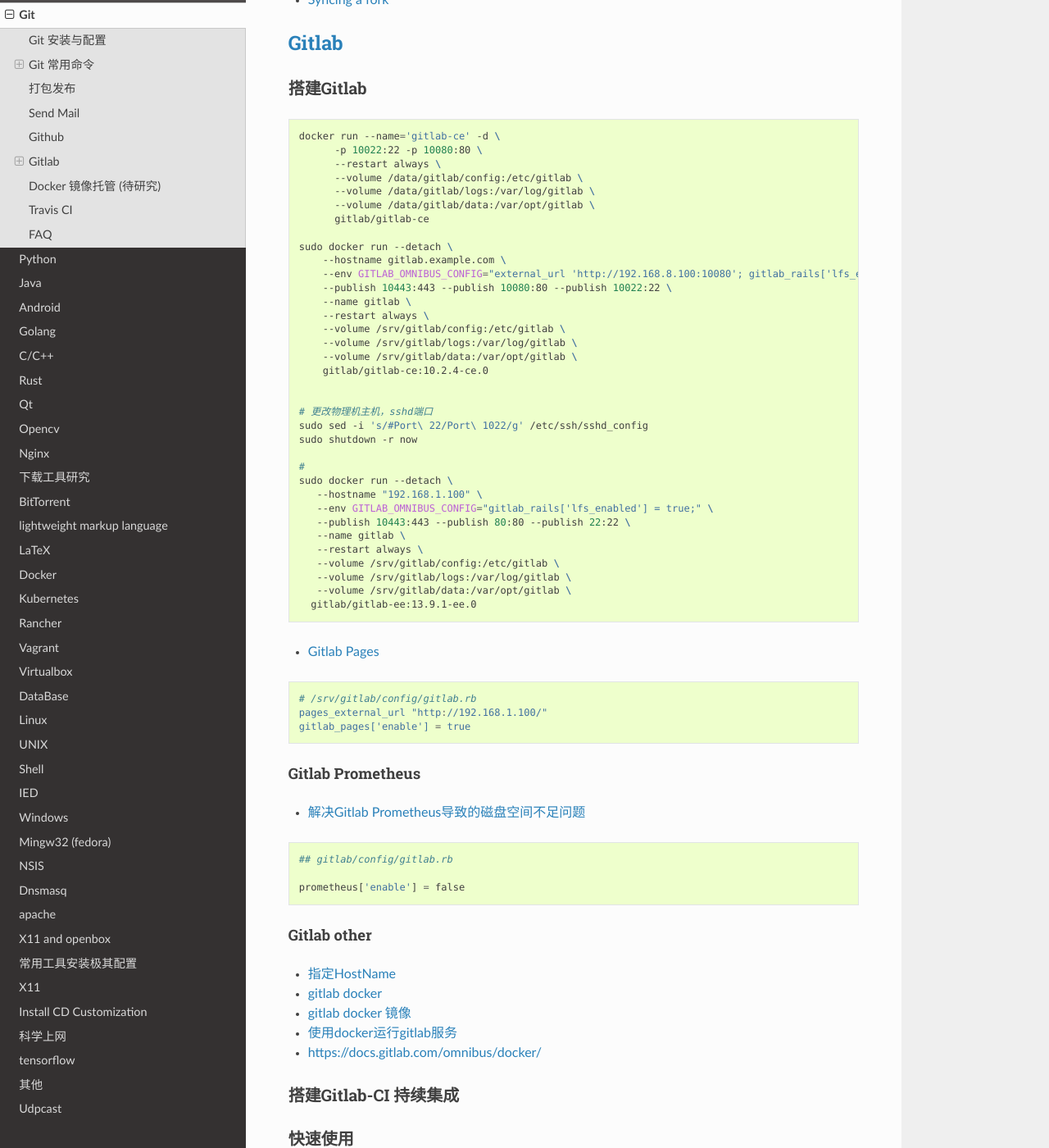
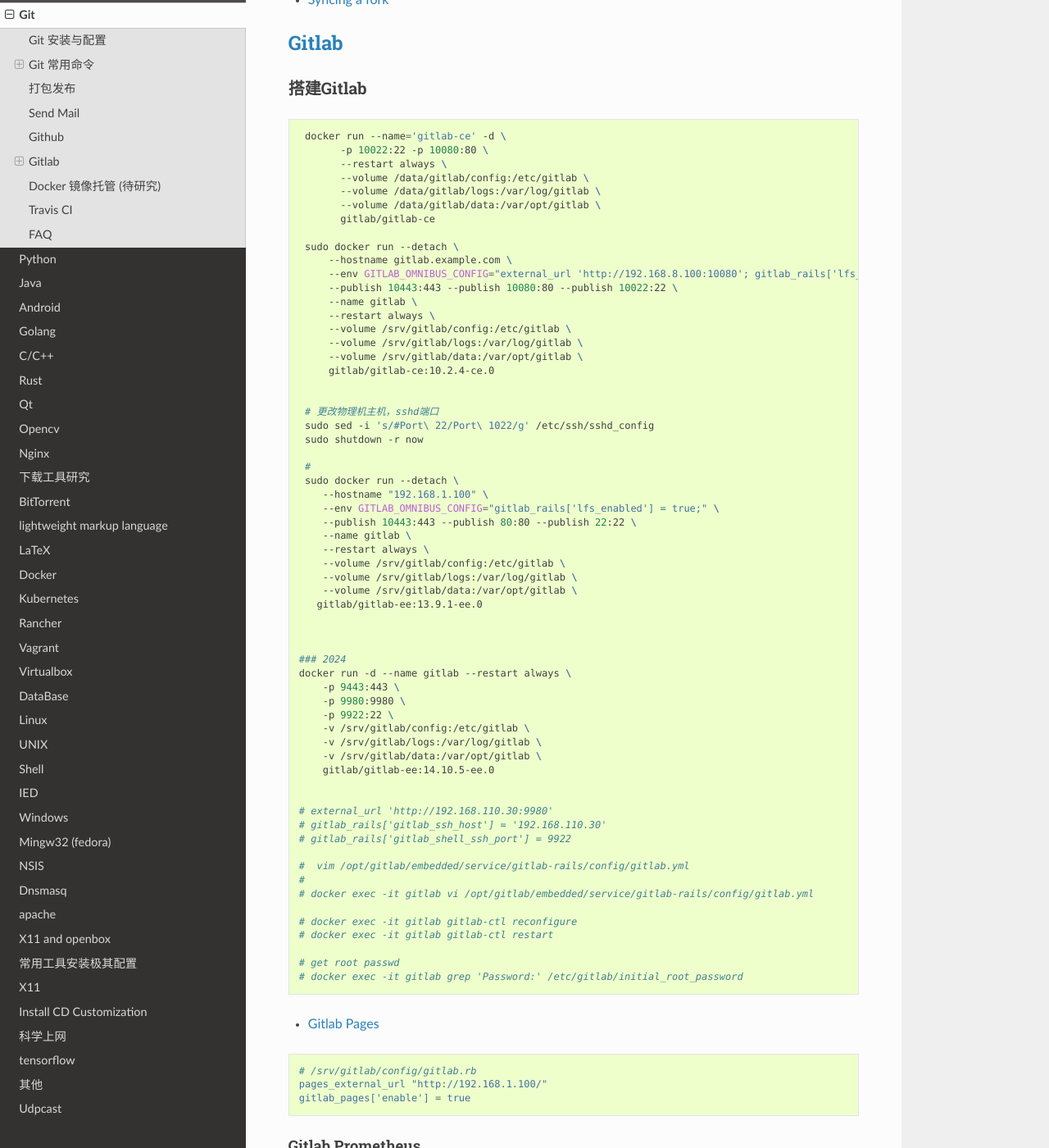
Before and after one commit to my-rds-store/my_space, a Sphinx documentation site: the page built from source/git/index.rst, in a window 1280 px wide and 1400 px high, scrolled down 5434 px. Shown: the whole window at 82% size. Built offline with Sphinx 7.4.7 and the Read the Docs theme 2.0.0, drawn with Linux system fonts in a browser that asks for light colours.

Commit message:
updaet ...

```diff
--- a/source/git/index.rst
+++ b/source/git/index.rst
@@ -351,6 +351,35 @@
         --volume /srv/gitlab/logs:/var/log/gitlab \
         --volume /srv/gitlab/data:/var/opt/gitlab \
        gitlab/gitlab-ee:13.9.1-ee.0
+
+
+
+    ### 2024
+    docker run -d --name gitlab --restart always \
+        -p 9443:443 \
+        -p 9980:9980 \
+        -p 9922:22 \
+        -v /srv/gitlab/config:/etc/gitlab \
+        -v /srv/gitlab/logs:/var/log/gitlab \
+        -v /srv/gitlab/data:/var/opt/gitlab \
+        gitlab/gitlab-ee:14.10.5-ee.0
+
+
+    # external_url 'http://192.168.110.30:9980'
+    # gitlab_rails['gitlab_ssh_host'] = '192.168.110.30'
+    # gitlab_rails['gitlab_shell_ssh_port'] = 9922
+
+    #  vim /opt/gitlab/embedded/service/gitlab-rails/config/gitlab.yml
+    #
+    # docker exec -it gitlab vi /opt/gitlab/embedded/service/gitlab-rails/config/gitlab.yml
+
+    # docker exec -it gitlab gitlab-ctl reconfigure
+    # docker exec -it gitlab gitlab-ctl restart
+
+    # get root passwd
+    # docker exec -it gitlab grep 'Password:' /etc/gitlab/initial_root_password
+
+
 
 * `Gitlab Pages <https://docs.gitlab.com/ee/administration/pages/index.html>`_
 
```
